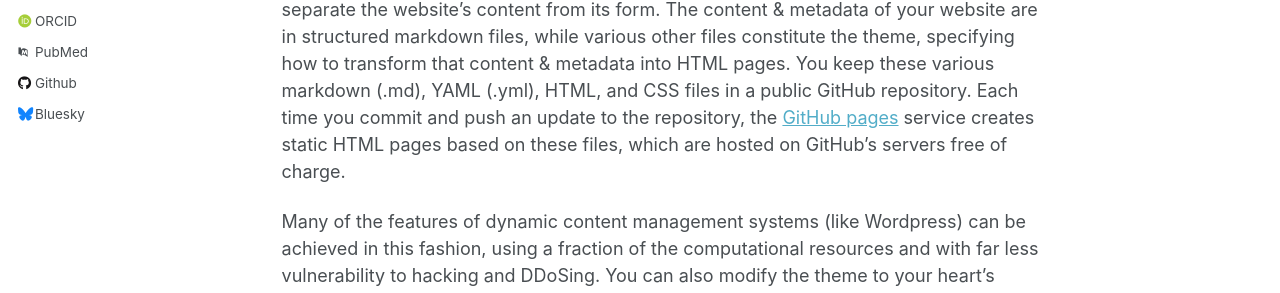
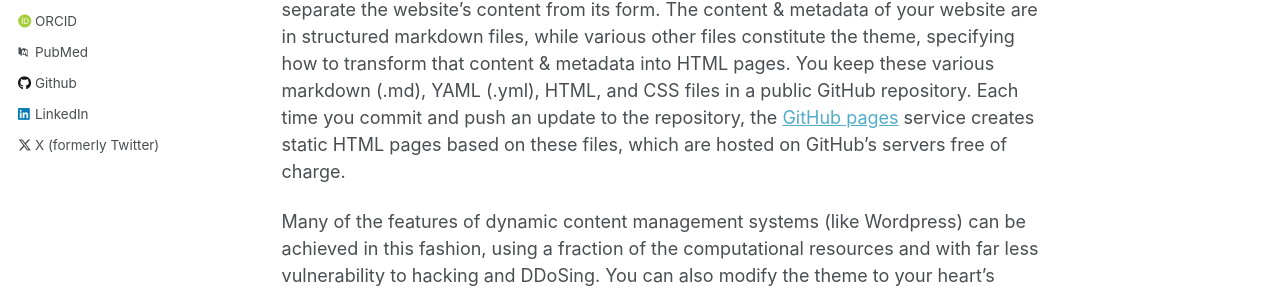
Before and after one commit to zealjinwala/zealjinwala.github.io, a Jekyll site: the page built from _pages/about.md, in a window 1280 px wide. Shown: the part 549-842 px from the top of the page. Built offline with Jekyll 4.4.1, drawn with Linux system fonts in a browser that asks for light colours; some web fonts are replaced; some of the changed lines change nothing that is shown.

Commit message:
config updates

```diff
--- a/_config.yml
+++ b/_config.yml
@@ -32,9 +32,9 @@
 
   # Academic websites
   arxiv            : # URL - Update with the correct link to your profile
-  googlescholar    : "https://scholar.google.com/citations?user=PS_CX0AAAAAJ"
+  googlescholar    : "https://scholar.google.com/citations?user=ZR2ZoVAAAAAJ&hl=en"
   impactstory      : # URL
-  orcid            : "http://orcid.org/yourorcidurl"
+  orcid            : "https://orcid.org/0009-0005-5062-0827"
   semantic         : # URL
   pubmed           : "https://www.ncbi.nlm.nih.gov/pubmed/?term=john+snow"
   researchgate     : # URL
@@ -43,12 +43,12 @@
   bitbucket        : # Username - Update with your username on the site
   codepen          : # Username
   dribbble         : # Username
-  github           : "academicpages"
+  github           : "zealjinwala"
   kaggle           : # Username
   stackoverflow    : # User number or user number and name (i.e., use "1" or "1/jeff-atwood")
 
   # Social media
-  bluesky          : "bsky.app" # Replace this with you Bluesky username
+  bluesky          : # "bsky.app" # Replace this with you Bluesky username
   facebook         : # Username
   flickr           : # Username
   foursquare       : # Username
@@ -57,7 +57,7 @@
   keybase          : # Username
   instagram        : # Username
   lastfm           : # Username
-  linkedin         : # Username
+  linkedin         : https://www.linkedin.com/in/zeal-jinwala/
   mastodon         : # URL
   medium           : # URL
   pinterest        : # Username
@@ -65,7 +65,7 @@
   steam            : # Username
   telegram         : # URL
   tumblr           : # Username
-  twitter          : # Username for X / Twitter
+  twitter          : https://x.com/ZealJinwala
   vine             : # Username
   weibo            : # Username
   wikipedia        : # Username
```
